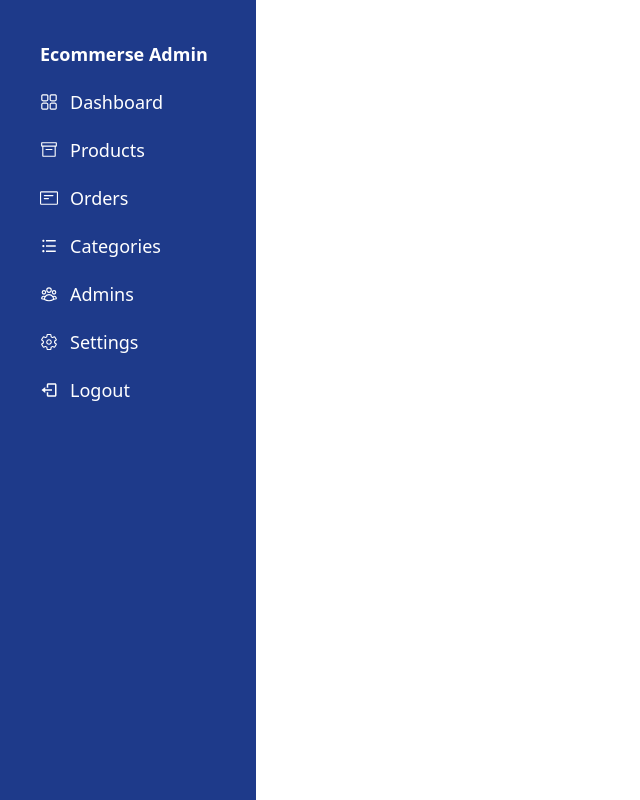
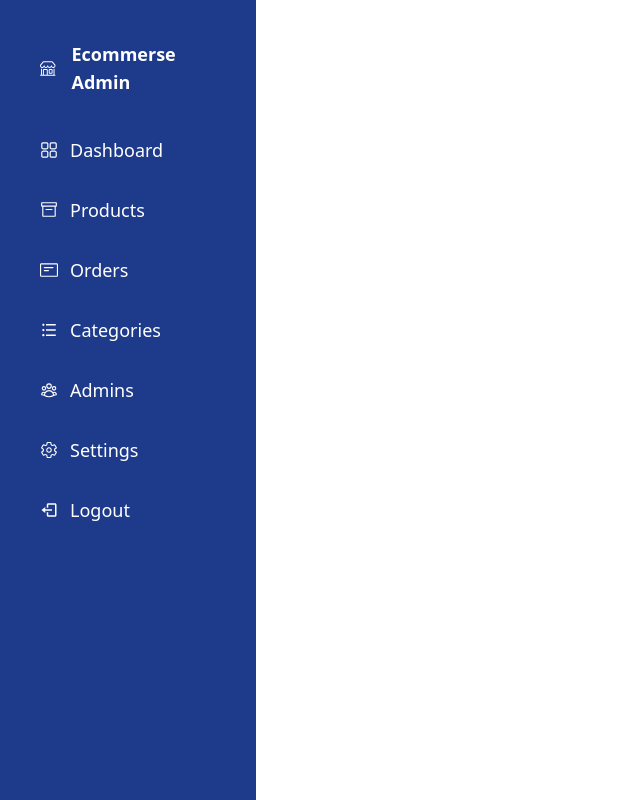
Before and after one commit to zahra-hsb/ecommerse, a Next.js app: page / in a window 1280 px wide. Shown: the whole page, without its empty margins (0-640 px from the left). Built offline with nearby package versions, Linux system fonts and the light colour scheme.

Commit message:
styles for mednu added

```diff
--- a/pages/components/Sidebar/index.jsx
+++ b/pages/components/Sidebar/index.jsx
@@ -6,14 +6,16 @@ import { GoNote } from "react-icons/go";
 import { HiOutlineUserGroup } from "react-icons/hi2";
 import { IoSettingsOutline } from "react-icons/io5";
 import { BiLogOut } from "react-icons/bi";
+import { BsShop } from "react-icons/bs";
 
 
 const Sidebar = () => {
     return (
         <>
-            <div className="flex flex-col items-start gap-5 bg-blue-900 w-1/5 h-screen p-10 text-white text-lg">
-                <h4 className="font-bold">Ecommerse Admin</h4>
-                <ul className="flex flex-col gap-5">
+            <div className="flex flex-col items-start gap-10 bg-blue-900 w-1/5 h-screen p-10 text-white text-lg">
+                <h4 className="flex items-center gap-4 font-bold">
+                <BsShop />Ecommerse Admin</h4>
+                <ul className="flex flex-col gap-8">
                     <li>
                         <Link href={'/'} className="hover:text-gray-300 text-md flex items-center gap-3">
                             <RxDashboard />
```
